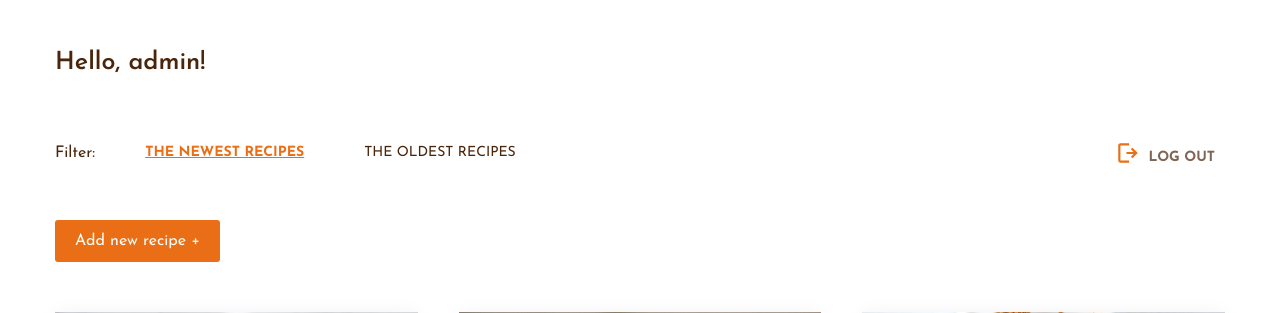
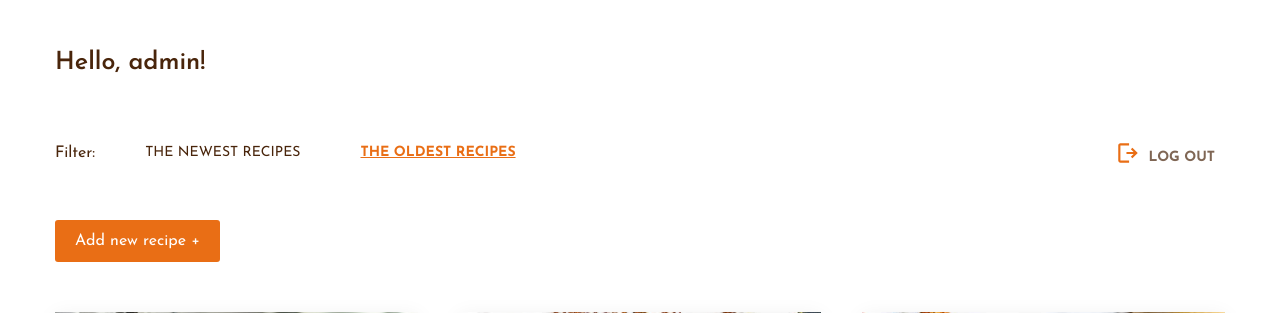
Before and after one commit to anastasiiaal/Dessert-Recipe-blog, a PHP site: page /admin.php?asc in a window 1280 px wide. Shown: the top 313 px of the page. Run offline with PHP 8.4, Linux system fonts and the light colour scheme; a user stored in the database is signed in; data comes from the database, SQL or seed files in the repository.

Commit message:
last modif

```diff
--- a/admin.php
+++ b/admin.php
@@ -3,7 +3,11 @@ session_start();
 
 require_once 'connect.php';
 
-$blog = $db->query('SELECT `id_recipe`, `author`, `title`, `photo`, `alt_photo`, `category`, `prep_time` FROM `recipe` ORDER BY `id_recipe` DESC');
+if(isset($_GET['asc'])) {
+    $blog = $db->query('SELECT `id_recipe`, `author`, `title`, `photo`, `alt_photo`, `category`, `prep_time` FROM `recipe` ORDER BY `id_recipe` ASC');
+} else {
+    $blog = $db->query('SELECT `id_recipe`, `author`, `title`, `photo`, `alt_photo`, `category`, `prep_time` FROM `recipe` ORDER BY `id_recipe` DESC');
+}
 
 ob_start();
 
@@ -35,10 +39,10 @@ echo "<h3 style='margin-top:50px'>Hello, " . $_SESSION['login'] . "!</h3>";
                             Filter:
                         </li>
                         <li>
-                            <a href="#" class="category-active">The newest recipes</a>
+                            <a href="admin.php" <?= !isset($_GET['asc']) ? 'class="category-active"' : '' ?>">The newest recipes</a>
                         </li>
                         <li>
-                            <a href="#">The oldest recipes</a>
+                            <a href="admin.php?asc" <?= isset($_GET['asc']) ? 'class="category-active"' : '' ?>>The oldest recipes</a>
                         </li>
                     </ul>
                     <div class="logout">
```
